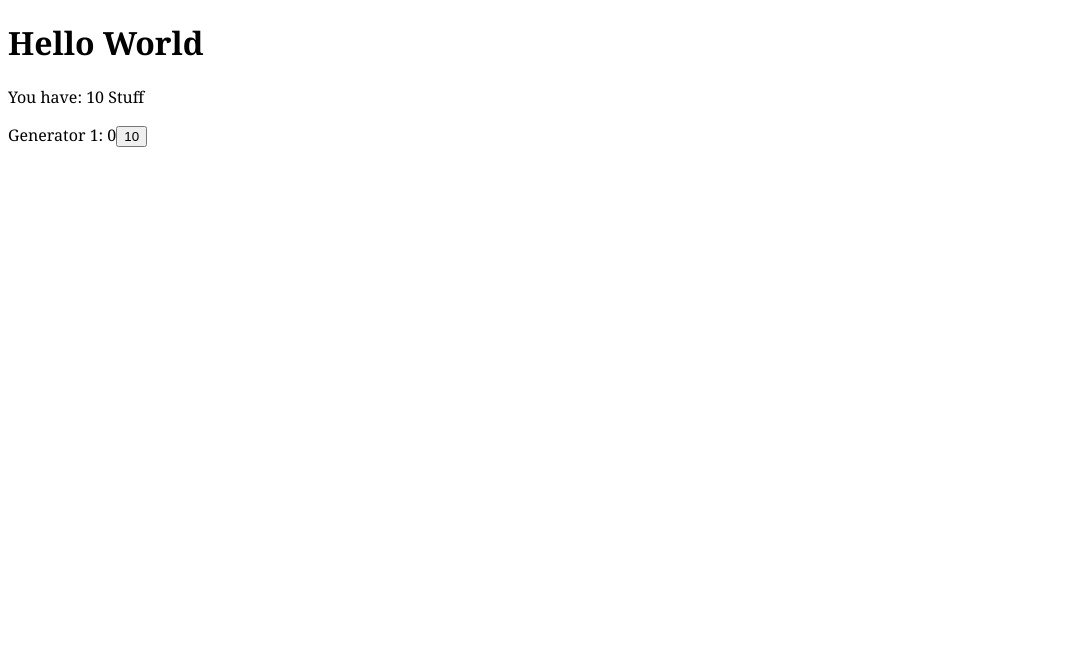
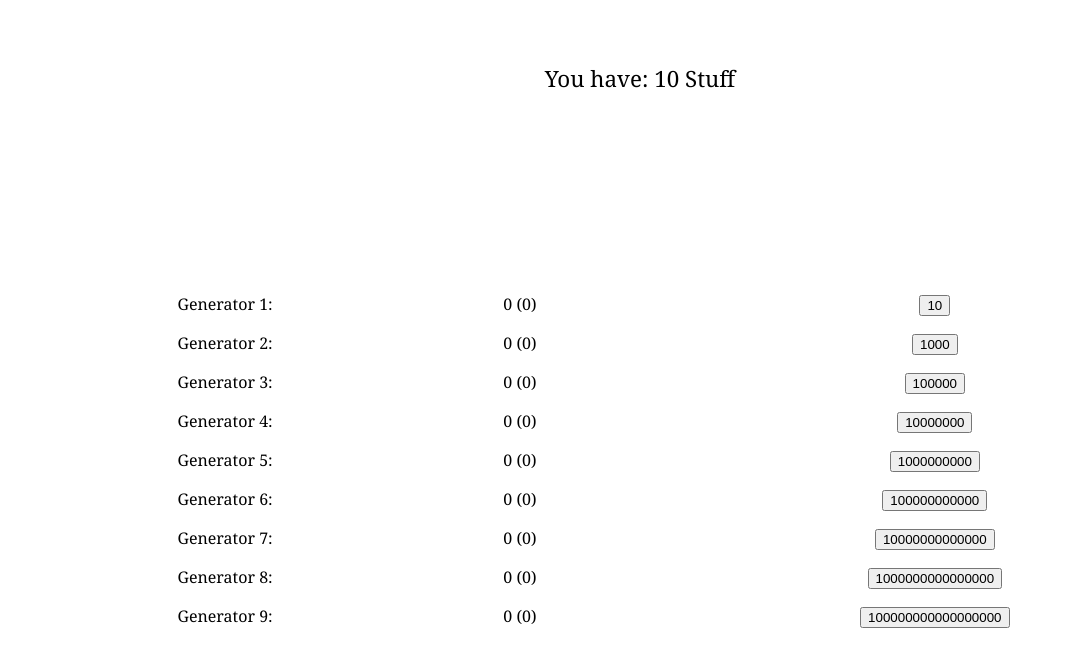
Before and after one commit to Loyal-Alchemist/Loyal-Alchemist.github.io, a plain HTML site: page Inheritance.html in a window 1280 px wide. Shown: the whole page, without its empty margins (0-1065 px from the left). Drawn offline with Linux system fonts and the light colour scheme.

Commit message:
Update Inheritance.html

```diff
--- a/Inheritance.html
+++ b/Inheritance.html
@@ -5,18 +5,78 @@
 body {
   font-family: Georgia, serif;
 }
+.center {
+  text-align: center;
+  margin-top: 5%;
+  font-size: 140%;
+}
+.generatorTable {
+  margin-top: 15%;
+  margin-left: auto;
+  margin-right: auto;
+  width: 100%;
+  text-align: center;
+}
+td{
+  height: 35px;
+}
 </style>
 </head>
 <body>
-<h1>Hello World</h1>
-<p>You have: <span class="btn" id="btn">10</span> Stuff</p>
-<div>Generator 1: <span class="gen1" id="gen1">0</span><button type="button" class="gen1Cost" id="gen1Cost" onclick="buyGen1()">10</button></span>
+<div class="center"><p>You have: <span class="btn" id="btn">10</span> Stuff</p></div>
+<table class="generatorTable">
+<tr><td>Generator 1:</td><td class="gen1" id="gen1">0 (0)</td><td><button type="button" class="gen1Cost" id="gen1Cost" onclick="buyGen1()">10</button></td></tr>
+<tr><td>Generator 2: <td class="gen2" id="gen2">0</td><td><button type="button" class="gen2Cost" id="gen2Cost" onclick="buyGen2()">1000</button></td></tr>
+<tr><td>Generator 3: <td class="gen3" id="gen3">0</td><td><button type="button" class="gen3Cost" id="gen3Cost" onclick="buyGen3()">100000</button></td></tr>
+<tr><td>Generator 4: <td class="gen4" id="gen4">0</td><td><button type="button" class="gen4Cost" id="gen4Cost" onclick="buyGen4()">10000000</button></td></tr>
+<tr><td>Generator 5: <td class="gen5" id="gen5">0</td><td><button type="button" class="gen5Cost" id="gen5Cost" onclick="buyGen5()">1000000000</button></td></tr>
+<tr><td>Generator 6: <td class="gen6" id="gen6">0</td><td><button type="button" class="gen6Cost" id="gen6Cost" onclick="buyGen6()">100000000000</button></td></tr>
+<tr><td>Generator 7: <td class="gen7" id="gen7">0</td><td><button type="button" class="gen7Cost" id="gen7Cost" onclick="buyGen7()">10000000000000</button></td></tr>
+<tr><td>Generator 8: <td class="gen8" id="gen8">0</td><td><button type="button" class="gen8Cost" id="gen8Cost" onclick="buyGen8()">1000000000000000</button></td></tr>
+<tr><td>Generator 9: <td class="gen9" id="gen9">0</td><td><button type="button" class="gen9Cost" id="gen9Cost" onclick="buyGen9()">100000000000000000</button></td></tr>
+</table>
 <script>
 var counter = 10;
 var gain = 0;
 var gen1 = 0;
+var gen1Pd = 0;
+var gen1Tot = 0;
+var gen2 = 0;
+var gen2Pd = 0;
+var gen2Tot = 0;
+var gen3 = 0;
+var gen3Pd = 0;
+var gen3Tot = 0;
+var gen4 = 0;
+var gen4Pd = 0;
+var gen4Tot = 0;
+var gen5 = 0;
+var gen5Pd = 0;
+var gen5Tot = 0;
+var gen6 = 0;
+var gen6Pd = 0;
+var gen6Tot = 0;
+var gen7 = 0;
+var gen7Pd = 0;
+var gen7Tot = 0;
+var gen8 = 0;
+var gen8Pd = 0;
+var gen8Tot = 0;
+var gen9 = 0;
+var gen9Pd = 0;
+var gen9Tot = 0;
+
 var gen1Cost = 10;
+var gen2Cost = 1000;
+var gen3Cost = 100000;
+var gen4Cost = 100000000;
+var gen5Cost = 10000000000;
+var gen6Cost = 1000000000000;
+var gen7Cost = 100000000000000;
+var gen8Cost = 10000000000000000;
+var gen9Cost = 1000000000000000000;
 function incrementer(){
+  calculateGain();
   counter+=gain;
   document.getElementById("btn").innerHTML = counter.toString();
 }
@@ -25,16 +85,113 @@ function buyGen1(){
   if(counter>=gen1Cost){
   counter-=gen1Cost;
   gen1+=1;
-  document.getElementById("gen1").innerHTML = gen1.toString();
+  calculateGain();
+  calculateCost();}
+}
+function buyGen2(){
+  if(counter>=gen2Cost){
+  counter-=gen2Cost;
+  gen2+=1;
+  calculateGain();
+  calculateCost();}
+}
+function buyGen3(){
+  if(counter>=gen3Cost){
+  counter-=gen3Cost;
+  gen3+=1;
+  calculateGain();
+  calculateCost();}
+}
+function buyGen4(){
+  if(counter>=gen4Cost){
+  counter-=gen4Cost;
+  gen4+=1;
+  calculateGain();
+  calculateCost();}
+}
+function buyGen5(){
+  if(counter>=gen5Cost){
+  counter-=gen5Cost;
+  gen5+=1;
+  calculateGain();
+  calculateCost();}
+}
+function buyGen6(){
+  if(counter>=gen6Cost){
+  counter-=gen6Cost;
+  gen6+=1;
+  calculateGain();
+  calculateCost();}
+}
+function buyGen7(){
+  if(counter>=gen7Cost){
+  counter-=gen7Cost;
+  gen7+=1;
+  calculateGain();
+  calculateCost();}
+}
+function buyGen8(){
+  if(counter>=gen8Cost){
+  counter-=gen8Cost;
+  gen8+=1;
+  calculateGain();
+  calculateCost();}
+}
+function buyGen9(){
+  if(counter>=gen9Cost){
+  counter-=gen9Cost;
+  gen9+=1;
   calculateGain();
   calculateCost();}
 }
 function calculateGain(){
-  gain=Math.pow(2,gen1);
+  gen9Tot=(gen9+gen9Pd);
+  document.getElementById("gen9").innerHTML = gen9Tot.toString() + " (" + gen9.toString() + ")";
+  gen8Pd+=(gen9Tot * Math.pow(2,gen9-1));
+  gen8Tot=(gen8+gen8Pd);
+  document.getElementById("gen8").innerHTML = gen8Tot.toString() + " (" + gen8.toString() + ")";
+  gen7Pd+=(gen8Tot * Math.pow(2,gen8-1));
+  gen7Tot=(gen7+gen7Pd);
+  document.getElementById("gen7").innerHTML = gen7Tot.toString() + " (" + gen7.toString() + ")";
+  gen6Pd+=(gen7Tot * Math.pow(2,gen7-1));
+  gen6Tot=(gen6+gen6Pd);
+  document.getElementById("gen6").innerHTML = gen6Tot.toString() + " (" + gen6.toString() + ")";
+  gen5Pd+=(gen6Tot * Math.pow(2,gen6-1));
+  gen5Tot=(gen5+gen5Pd);
+  document.getElementById("gen5").innerHTML = gen5Tot.toString() + " (" + gen5.toString() + ")";
+  gen4Pd+=(gen5Tot * Math.pow(2,gen5-1));
+  gen4Tot=(gen4+gen4Pd);
+  document.getElementById("gen4").innerHTML = gen4Tot.toString() + " (" + gen4.toString() + ")";
+  gen3Pd+=(gen4Tot * Math.pow(2,gen4-1));
+  gen3Tot=(gen3+gen3Pd);
+  document.getElementById("gen3").innerHTML = gen3Tot.toString() + " (" + gen3.toString() + ")";
+  gen2Pd+=(gen3Tot * Math.pow(2,gen3-1));
+  gen2Tot=(gen2+gen2Pd);
+  document.getElementById("gen2").innerHTML = gen2Tot.toString() + " (" + gen2.toString() + ")";
+  gen1Pd+=(gen2Tot * Math.pow(2,gen2-1));
+  gen1Tot=(gen1+gen1Pd);
+  document.getElementById("gen1").innerHTML = gen1Tot.toString() + " (" + gen1.toString() + ")";
+  gain=(gen1Tot * Math.pow(2,gen1-1));
 }
 function calculateCost(){
-  gen1Cost=2*gen1;
+  gen1Cost=10*Math.pow(10,gen1);
+  gen2Cost=1000*Math.pow(25,gen2);
+  gen3Cost=100000*Math.pow(100,gen3);
+  gen4Cost=10000000*Math.pow(250,gen4);
+  gen5Cost=1000000000*Math.pow(1000,gen5);
+  gen6Cost=100000000000*Math.pow(2500,gen6);
+  gen7Cost=10000000000000*Math.pow(10000,gen7);
+  gen8Cost=1000000000000000*Math.pow(25000,gen8);
+  gen9Cost=100000000000000000*Math.pow(100000,gen9);
   document.getElementById("gen1Cost").innerHTML = gen1Cost.toString();
+  document.getElementById("gen2Cost").innerHTML = gen2Cost.toString();
+  document.getElementById("gen3Cost").innerHTML = gen3Cost.toString();
+  document.getElementById("gen4Cost").innerHTML = gen4Cost.toString();
+  document.getElementById("gen5Cost").innerHTML = gen5Cost.toString();
+  document.getElementById("gen6Cost").innerHTML = gen6Cost.toString();
+  document.getElementById("gen7Cost").innerHTML = gen7Cost.toString();
+  document.getElementById("gen8Cost").innerHTML = gen8Cost.toString();
+  document.getElementById("gen9Cost").innerHTML = gen9Cost.toString();
 }
 </script>
 </body>
```
